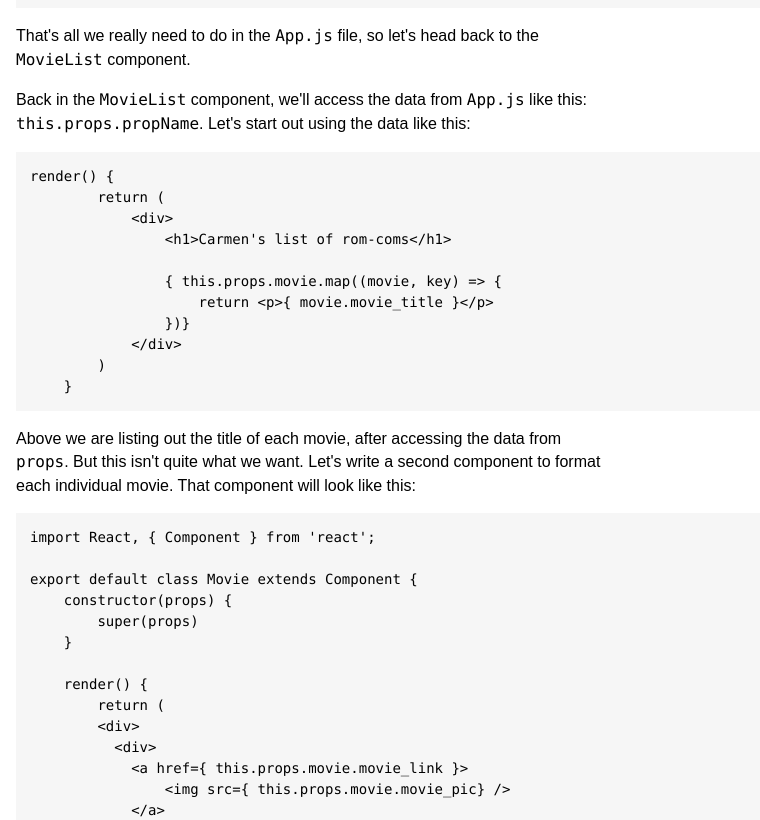
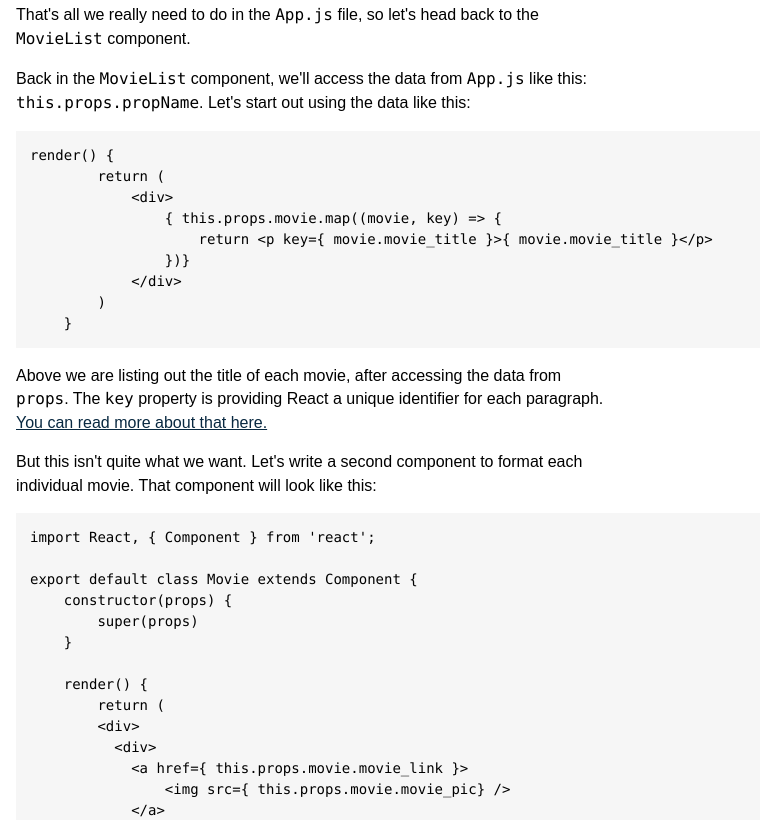
Before and after one commit to techlahoma/shecodes-okc-website, an Eleventy site: page posts/react-pt3.md in a window 1280 px wide. Shown: the part 1180-2000 px from the top of the page, without its empty margins (0-760 px from the left). Built offline with nearby package versions, Linux system fonts and the light colour scheme; Eleventy itself is replaced by a stand-in of ours; code samples lack their colours; files that its build step writes are made by us from their sources.

Commit message:
updated third blogpost

````diff
--- a/posts/react-pt3.md
+++ b/posts/react-pt3.md
@@ -22,7 +22,6 @@ export default class MovieList extends Component {
     }
 
     render() {
-        console.log(this.props);
         return (
             <div>
                 // the second component will go here
@@ -66,17 +65,17 @@ Back in the `MovieList` component, we'll access the data from `App.js` like this
 render() {
         return (
             <div>
-                <h1>Carmen's list of rom-coms</h1>
-
                 { this.props.movie.map((movie, key) => {
-                    return <p>{ movie.movie_title }</p>
+                    return <p key={ movie.movie_title }>{ movie.movie_title }</p>
                 })}
             </div>
         )
     }
 ```
 
-Above we are listing out the title of each movie, after accessing the data from `props`. But this isn't quite what we want. Let's write a second component to format each individual movie. That component will look like this:
+Above we are listing out the title of each movie, after accessing the data from `props`. The `key` property is providing React a unique identifier for each paragraph. [You can read more about that here.](link)
+
+But this isn't quite what we want. Let's write a second component to format each individual movie. That component will look like this:
 
 ```
 import React, { Component } from 'react';
@@ -114,7 +113,7 @@ render() {
         <div>
             <div>
                 { this.props.movies.map((movie, key) => {
-                    return <Movie movie={ movie } />
+                    return <Movie key={ movie.movie_title } movie={ movie } />
                 })}
             </div>
         </div>
````
